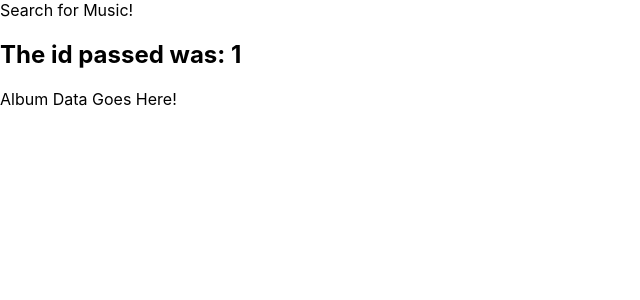
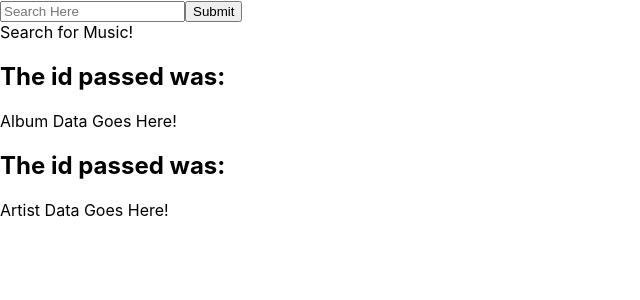
Before and after one commit to Torinox89/music-library, a React (Create React App) app: page /album/1 in a window 1280 px wide. Shown: the top 300 px of the page, without its empty margins (0-640 px from the left). Built offline with nearby package versions, Linux system fonts and the light colour scheme.

Commit message:
useref term correcteda and imported useRef from react

```diff
--- a/src/App.js
+++ b/src/App.js
@@ -4,7 +4,6 @@ import Gallery from './components/Gallery'
 import SearchBar from './components/SearchBar'
 import AlbumView from './components/AlbumView'
 import ArtistView from './components/ArtistView'
-import {Fragment} from 'react'
 
 function App() {
     let [search, setSearch] = useState('')
@@ -36,19 +35,11 @@ function App() {
 
     return (
         <div>
+            <SearchBar handleSearch = {handleSearch}/>
             {message}
-        <Router>
-            <Routes>
-                <Route path="/" element={
-                    <Fragment>
-                        <SearchBar handleSearch = {handleSearch}/>
-                        <Gallery data={data} />
-                    </Fragment>
-                } />
-                <Route path="/album/:id" element={<AlbumView />} />
-                <Route path="/artist/:id" element={<ArtistView />} />
-            </Routes>
-        </Router>
+            <Gallery data={data} />
+            <AlbumView />
+            <ArtistView />
         </div>
     );
 }
--- a/src/components/SearchBar.js
+++ b/src/components/SearchBar.js
@@ -1,12 +1,13 @@
 import { useContext } from 'react'
 import { SearchContext } from '../context/SearchContext'
+import {useRef} from 'react'
 
 function SearchBar() {
     const {term, handleSearch} = useContext(SearchContext)
 
     return (
         <form>
-            <input ref={term} type="text" placeholder="Search Here" />
+            <input useref={term} type="text" placeholder="Search Here" />
             <button onClick={(e) => handleSearch(e, term.current.value)}>Submit</button>
         </form>
     )
```
